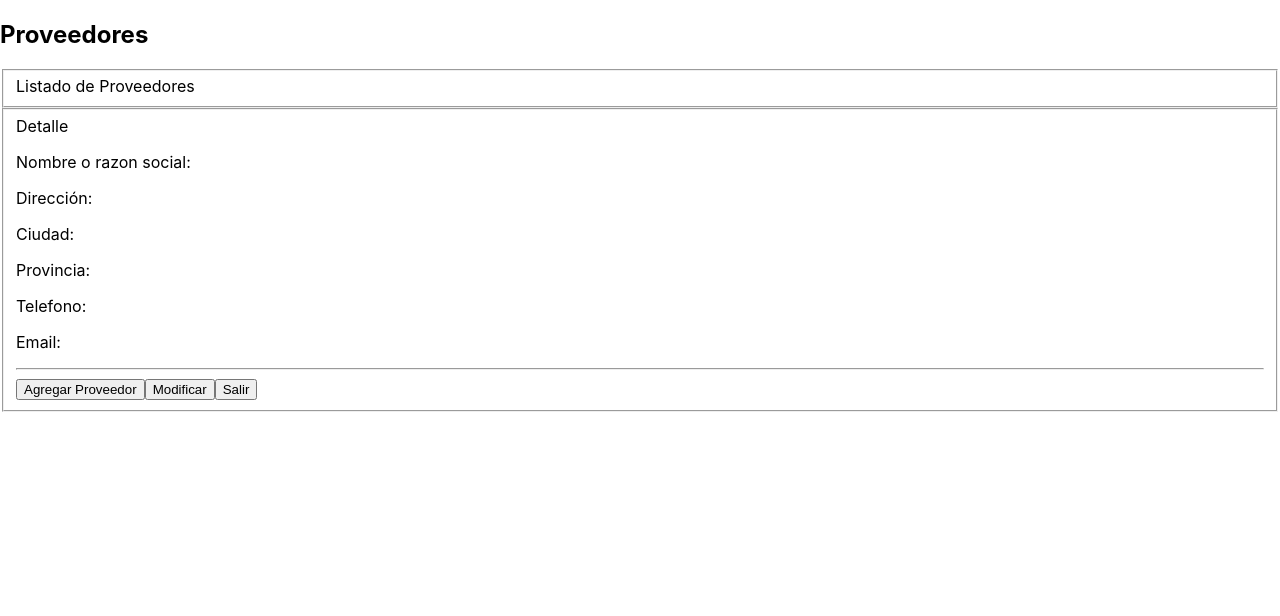
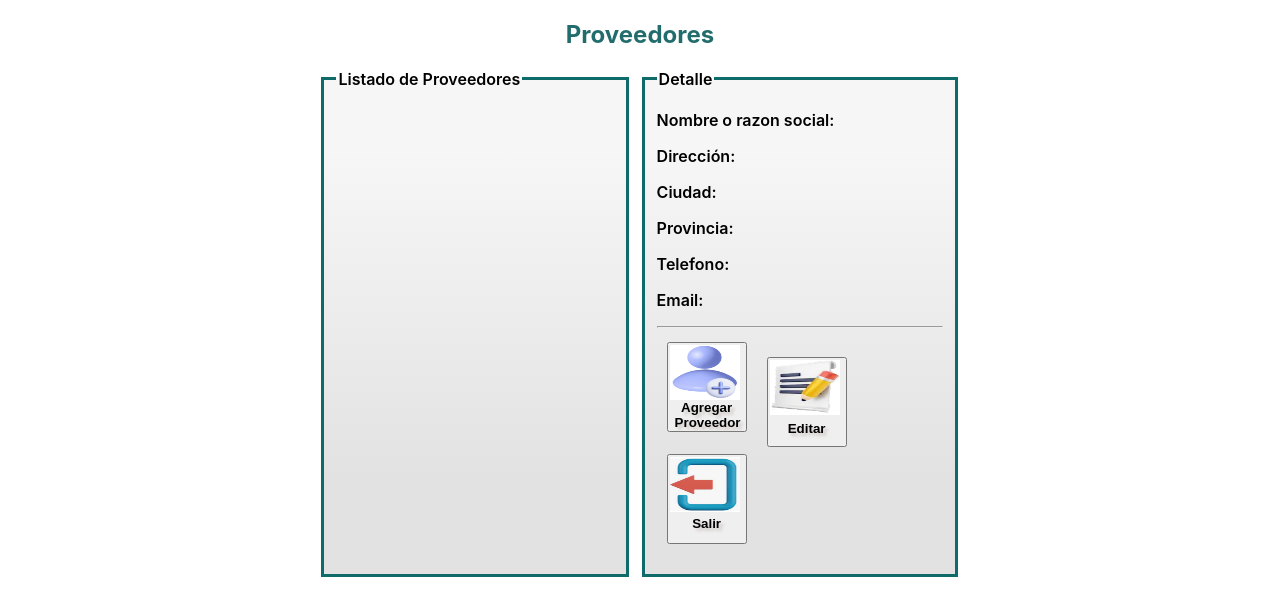
Before and after one commit to jatdalf/Turnero-Salud, a React (Create React App) app: page /proveedores in a window 1280 px wide. Shown: the top 616 px of the page. Built offline with nearby package versions, Linux system fonts and the light colour scheme.

Commit message:
consultas

```diff
--- /dev/null
+++ b/src/component/btnSalir/btnSalir.module.css
@@ -0,0 +1,19 @@
+.btnSalir{
+    width: 80px;
+    height: 90px;
+    margin-left: 10px;
+    margin-right: 10px;
+    margin-top: 6px;
+}
+.btnSalirIcon{
+    margin: 0px 0px 0px -5px;
+    width: 70px;
+    height: 55px;
+}
+
+.btnSalirText {
+    font-weight: 750;
+    text-shadow: 3px 3px 3px  rgb(209, 199, 199);
+    position: relative;
+    top: -12px;
+}
--- /dev/null
+++ b/src/component/btnSalir/btnSalir.tsx
@@ -0,0 +1,16 @@
+import styles from './btnSalir.module.css'
+import { Link } from 'react-router-dom';
+import salir from '../../assets/salir.png';
+
+const BtnSalir =()=>{
+    return(
+        <Link to="/Home">
+              <button className={styles.btnSalir}>
+                <img className={styles.btnSalirIcon} src={salir} alt="salir/volver" />
+                <p className={styles.btnSalirText}>Salir</p>
+              </button>
+        </Link>
+    )
+}
+
+export default BtnSalir
--- /dev/null
+++ b/src/component/calendario/calendario.module.css
@@ -0,0 +1,15 @@
+.datepicker{
+    width:23.3vw;
+    margin-left: 10vw;
+    color:#0f6b69;
+    font-weight: 800;
+    text-align: center;
+    margin-top: 5px;
+}
+
+/* Responsive Screens */
+@media only screen and (max-width: 500px) {
+    .datepicker{
+        width: 40vw;
+    }
+}
--- /dev/null
+++ b/src/component/calendario/calendario.tsx
@@ -0,0 +1,56 @@
+import React, { useState } from 'react';
+import DatePicker from 'react-datepicker';
+import 'react-datepicker/dist/react-datepicker.css';
+import styles from './calendario.module.css'
+
+const Calendario: React.FC = () => {
+    type ValuePiece = Date | null;
+    type Value = ValuePiece | [ValuePiece, ValuePiece];
+    const [selectedDate, setSelectedDate] = useState<Date | null>(new Date());
+
+    const handleDateChange = (date: Date | null) => {
+      setSelectedDate(date);
+    };
+
+    const horaInicio: string = '09:00';
+    const intervalo: string = '00:30';
+    const horaFinal: string = '14:00';
+
+    const sumarIntervalo = (hora: string, intervalo: string): string => {
+        const [horas, minutos] = hora.split(':').map(Number);
+        const [intervaloHoras, intervaloMinutos] = intervalo.split(':').map(Number);
+
+        let nuevaHora = horas + intervaloHoras;
+        let nuevosMinutos = minutos + intervaloMinutos;
+
+        if (nuevosMinutos >= 60) {
+            nuevaHora += 1;
+            nuevosMinutos -= 60;
+          }
+
+          return `${String(nuevaHora).padStart(2, '0')}:${String(nuevosMinutos).padStart(2, '0')}`;
+      };
+
+    const Horarios: string[] = [];
+    let horaActual: string = horaInicio;
+    let rangosHorarios: string[] = []
+
+    while (horaActual <= horaFinal) {
+        Horarios.push(horaActual);
+        horaActual = sumarIntervalo(horaActual, intervalo);
+    }
+    for (let i = 1; i < Horarios.length; i++) {
+        rangosHorarios.push(Horarios[i-1] + " a " + Horarios[i])
+    }
+
+    return(
+        <DatePicker
+            className={styles.datepicker}
+            selected={selectedDate}
+            onChange={handleDateChange}
+            dateFormat="dd/MM/yyyy"
+        />
+    )
+}
+
+export default Calendario
--- a/src/views/Agendar/agendar.tsx
+++ b/src/views/Agendar/agendar.tsx
@@ -1,15 +1,13 @@
 import React, { useState } from 'react';
-import { Link } from 'react-router-dom';
-import DatePicker from 'react-datepicker';
-import 'react-datepicker/dist/react-datepicker.css';
 import guardar from '../../assets/guardar.png';
-import salir from '../../assets/salir.png';
 import styles from './agendar.module.css';
+import BtnSalir from '../../component/btnSalir/btnSalir'
+import Calendario from '../../component/calendario/calendario';
 
+
+const Agendar: React.FC = () => {
   type ValuePiece = Date | null;
   type Value = ValuePiece | [ValuePiece, ValuePiece];
-
-const Agendar: React.FC = () => {
   const [selectedDate, setSelectedDate] = useState<Date | null>(new Date());
 
   const handleDateChange = (date: Date | null) => {
@@ -19,19 +17,6 @@ const Agendar: React.FC = () => {
   const horaInicio: string = '09:00';
   const intervalo: string = '00:30';
   const horaFinal: string = '14:00';
-  const proveedores: string[] =[
-    "DNM",
-    "PROPATO",
-    "UNC",
-    "NACION",
-    "IDM",
-    "DEL LIBERTADOR",
-    "BIOQUIMICOS DE CBA",
-    "ERCO",
-    "SALUD RENAL",
-    "MEDICAL PRO",
-    "PHARMA CENTER",
-  ]
 
   const sumarIntervalo = (hora: string, intervalo: string): string => {
       const [horas, minutos] = hora.split(':').map(Number);
@@ -60,6 +45,19 @@ const Agendar: React.FC = () => {
         rangosHorarios.push(Horarios[i-1] + " a " + Horarios[i])
     }
 
+    const proveedores: string[] =[
+      "DNM",
+      "PROPATO",
+      "UNC",
+      "NACION",
+      "IDM",
+      "DEL LIBERTADOR",
+      "BIOQUIMICOS DE CBA",
+      "ERCO",
+      "SALUD RENAL",
+      "MEDICAL PRO",
+      "PHARMA CENTER",
+    ]
   return (
     <>
       <h2 className={styles.agendarH2}>Agendar nuevo turno</h2>
@@ -70,12 +68,7 @@ const Agendar: React.FC = () => {
             <ul className={styles.contenedorAgenda}>
               <li>Fecha:</li>
               <li>
-                <DatePicker
-                  className={styles.datepicker}
-                  selected={selectedDate}
-                  onChange={handleDateChange}
-                  dateFormat="dd/MM/yyyy"
-                />
+                <Calendario />
               </li>
             </ul>
             <ul className={styles.contenedorAgenda}>
@@ -132,14 +125,10 @@ const Agendar: React.FC = () => {
                 <img className={styles.HeaderIcon} src={guardar} alt="salir/volver" />
                 <p className={styles.HeaderButton1Text}>Guardar Datos</p>
               </button>
+
               {/* </li>
                 <li> */}
-            <Link to="/Home">
-              <button className={styles.HeaderButton}>
-                <img className={styles.HeaderIcon} src={salir} alt="salir/volver" />
-                <p className={styles.HeaderButton2Text}>Salir</p>
-              </button>
-            </Link>
+                <BtnSalir />
             </li>
           </ul>
         </fieldset>
--- a/src/views/Consultar/consultar.module.css
+++ b/src/views/Consultar/consultar.module.css
@@ -0,0 +1,22 @@
+.consultarH2{
+    color:rgb(34, 108, 108);
+    text-align: center;
+}
+.consultarFieldset{
+    margin-left: 25%;
+    margin-right: 25%;
+    margin-top: 0.5%;
+    border: #0f6b69 3px solid;
+    background: rgb(185,185,185);
+    background: linear-gradient(0deg, rgba(185,185,185,0.4142449216014531) 19%, rgba(228,228,228,0.32741018770789565) 86%);
+    font-weight: 600;
+}
+.contenedorAgenda {
+    display: flex;
+    flex-flow: row wrap;
+    justify-content:center; /* Alinear los elementos al principio */
+    padding: 0;
+    margin: 0;
+    list-style: none;
+    align-items: center; /* Alinear los elementos verticalmente */
+}
--- a/src/views/Consultar/consultar.tsx
+++ b/src/views/Consultar/consultar.tsx
@@ -1,29 +1,34 @@
-import { Link } from "react-router-dom"
+import BtnSalir from '../../component/btnSalir/btnSalir'
+import styles from './consultar.module.css'
+import Calendario from '../../component/calendario/calendario'
+
 
 const ConsultarAgenda = ()=>{
+
     return(
       <>
-            <h2>Base de datos Agendados</h2>
-            <fieldset>
+        <h2 className={styles.consultarH2}>Base de datos Agendados</h2>
+        <fieldset className={styles.consultarFieldset}>
           <legend>consulta por dia</legend>
-              <p>Fecha:</p>
+          <ul className={styles.contenedorAgenda}>
+            <li>Fecha:</li>
+            <li><Calendario /></li>
+          </ul>
         </fieldset>
-            <fieldset>
+        <fieldset className={styles.consultarFieldset}>
           <legend>consulta por mes</legend>
           <p>seleccione Mes:</p>
         </fieldset>
-            <fieldset>
+        <fieldset className={styles.consultarFieldset}>
           <legend>consulta por rango de fechas</legend>
           <p>fecha desde:</p>
           <p>fecha hasta:</p>
         </fieldset>
-            <fieldset>
+        <fieldset className={styles.consultarFieldset}>
             <div>
 
             </div>
-                <Link to="/Home">
-                        <button>Salir</button>
-                </Link>
+            <BtnSalir />
         </fieldset>
       </>
     )
--- a/src/views/Formularios/formularios.tsx
+++ b/src/views/Formularios/formularios.tsx
@@ -1,7 +1,10 @@
+import BtnSalir from '../../component/btnSalir/btnSalir'
+
 const Formularios = ()=>{
     return(
         <>
             Seccion donde se imprimen los diferentes formularios
+            <BtnSalir />
         </>
     )
 }
--- a/src/views/parametros/parametros.tsx
+++ b/src/views/parametros/parametros.tsx
@@ -1,7 +1,10 @@
+import BtnSalir from '../../component/btnSalir/btnSalir'
+
 const Parametros = ()=>{
     return(
         <>
             seccion para administrar los parametros generales
+            <BtnSalir />
         </>
     )
 }
--- a/src/views/proveedores/proveedores.module.css
+++ b/src/views/proveedores/proveedores.module.css
@@ -0,0 +1,68 @@
+.proveedoresH2{
+    color:rgb(34, 108, 108);
+    text-align: center;
+}
+.proveedoresFieldset{
+    margin-left: 25%;
+    margin-right: 25%;
+    margin-top: 0.5%;
+    border: #0f6b69 3px solid;
+    background: rgb(185,185,185);
+    background: linear-gradient(0deg, rgba(185,185,185,0.4142449216014531) 19%, rgba(228,228,228,0.32741018770789565) 86%);
+    font-weight: 600;
+}
+
+.btnEditar{
+    width: 80px;
+    height: 90px;
+    margin-left: 10px;
+    margin-right: 10px;
+    margin-top: 6px;
+}
+.btnEditarIcon{
+    margin: 0px 0px 0px -5px;
+    width: 70px;
+    height: 55px;
+}
+
+.btnEditarText, .btnAgregaProveedorText {
+    font-weight: 750;
+    text-shadow: 3px 3px 3px  rgb(209, 199, 199);
+    position: relative;
+}
+.btnEditarText{
+    top: -11px;
+}
+.btnAgregaProveedorText{
+    top: -17px;
+}
+.proveedorFieldset{
+    margin-left: 2%;
+    margin-right: 2%;
+    border: #0f6b69 3px solid;
+    background: rgb(185,185,185);
+    background: linear-gradient(0deg, rgba(185,185,185,0.4142449216014531) 19%, rgba(228,228,228,0.32741018770789565) 86%);
+    font-weight: 600;
+    height: 38vw;
+}
+.contenedorProveedor{
+    display: flex;
+    flex-flow: row wrap;
+    justify-content:center; /* Alinear los elementos al principio */
+    padding: 0;
+    margin: 0;
+    list-style: none;
+    align-items: center; /* Alinear los elementos verticalmente */
+}
+.contenedorDerecho{
+    display: flex;
+    flex-flow: row wrap;
+    justify-content:center; /* Alinear los elementos al principio */
+    padding: 0;
+    margin: 0;
+    list-style: none;
+    align-items: center; /* Alinear los elementos verticalmente */
+}
+.ladoIzquierdo{
+    width: 25vw;
+}
--- a/src/views/proveedores/proveedores.tsx
+++ b/src/views/proveedores/proveedores.tsx
@@ -1,16 +1,23 @@
-import { Link } from "react-router-dom"
+import BtnSalir from '../../component/btnSalir/btnSalir'
+import agregarProveedor from '../../assets/agregaProveedor.png'
+import editar from '../../assets/editar.png'
+import styles from './proveedores.module.css'
+
 
 const Proveedores = () =>{
     return(
         <>
-            <h2>Proveedores</h2>
-            <fieldset>
-                <label>Listado de Proveedores</label>
+            <h2 className={styles.proveedoresH2}>Proveedores</h2>
+            <ul className={styles.contenedorProveedor}>
+              <li className={styles.ladoIzquierdo}>
+                <fieldset className={styles.proveedorFieldset}>
+                    <legend>Listado de Proveedores</legend>
                 </fieldset>
-
+              </li>
+              <li className={styles.ladoDerecho}>
                 <form>
-                <fieldset>
-                    <label>Detalle</label>
+                    <fieldset className={styles.proveedorFieldset}>
+                        <legend>Detalle</legend>
                         <p>Nombre o razon social:</p>
                         <p>Dirección:</p>
                         <p>Ciudad:</p>
@@ -18,13 +25,19 @@ const Proveedores = () =>{
                         <p>Telefono:</p>
                         <p>Email:</p>
                         <hr></hr>
-                    <input type="submit" value="Agregar Proveedor"></input>
-                    <button>Modificar</button>
-                    <Link to="/Home">
-                        <button>Salir</button>
-                    </Link>
+                        <button className={styles.btnEditar}>
+                            <img className={styles.btnEditarIcon} src={agregarProveedor} alt='modificar/editar datos'></img>
+                            <p className={styles.btnAgregaProveedorText}>Agregar Proveedor</p>
+                        </button>
+                        <button className={styles.btnEditar}>
+                            <img className={styles.btnEditarIcon} src={editar} alt='modificar/editar datos'></img>
+                            <p className={styles.btnEditarText}>Editar</p>
+                        </button>
+                        <BtnSalir />
                     </fieldset>
                 </form>
+              </li>
+            </ul>
         </>
     )
 }
```
Also changed, not shown: src/assets/agregaProveedor.png (added), src/assets/editar.png (added). Lines whose indentation alone changed are shown as unchanged.
